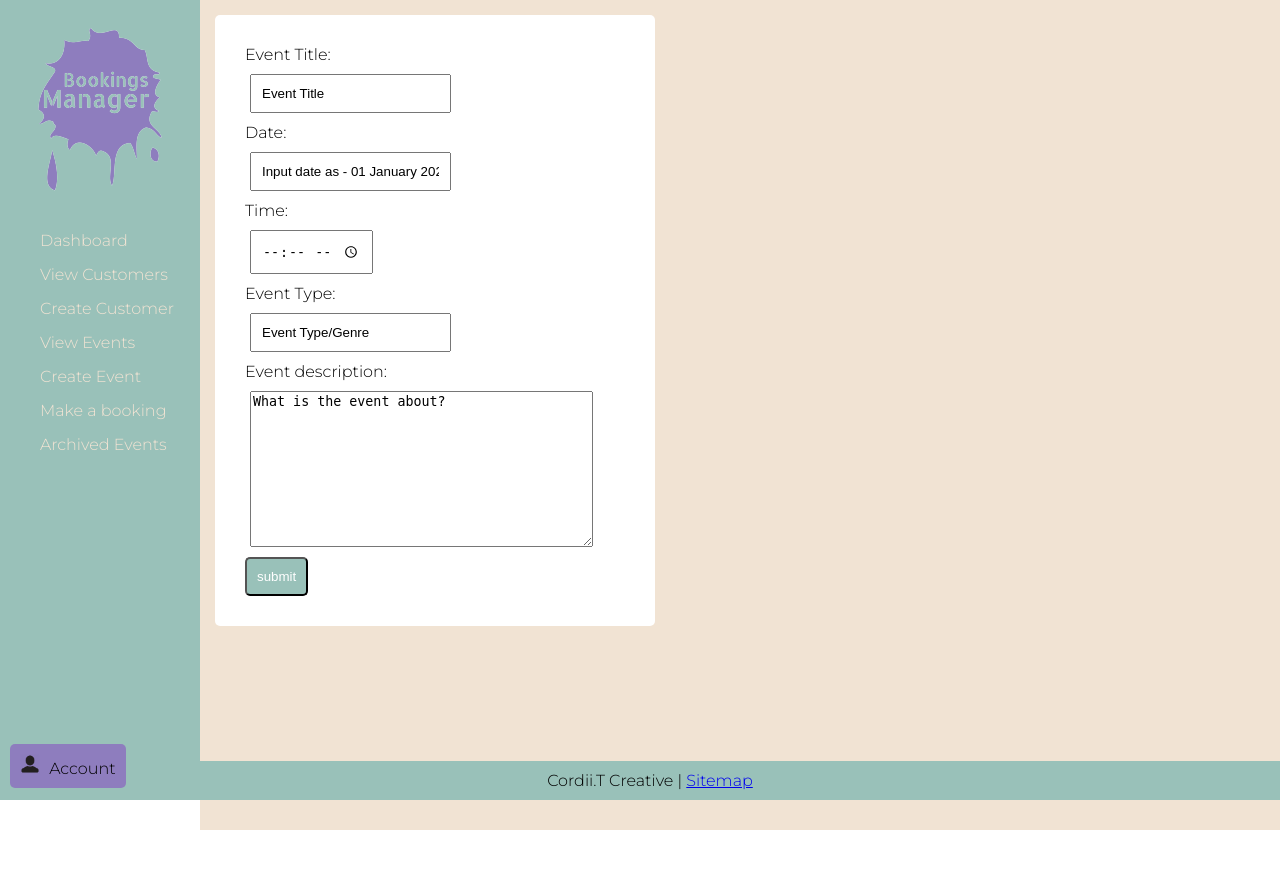
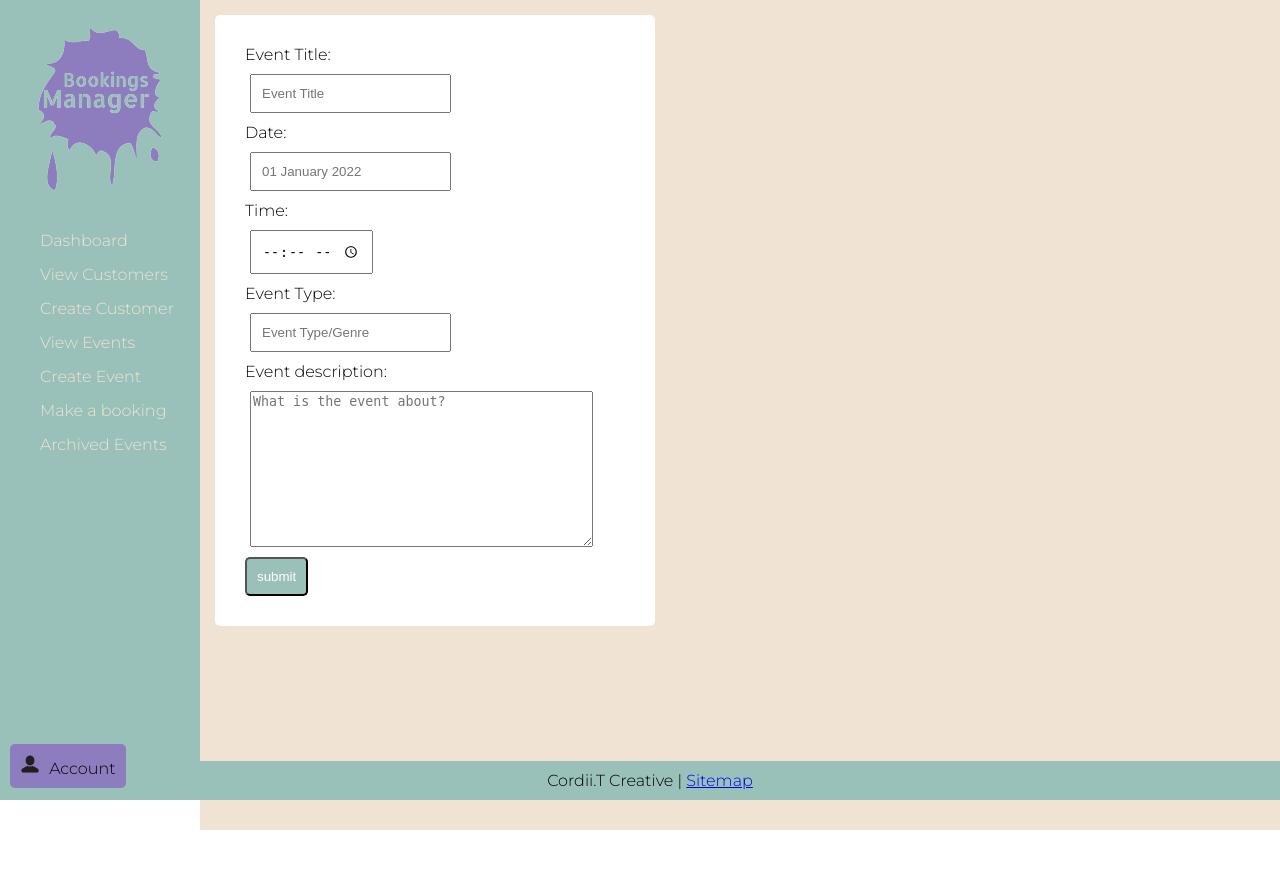
Before and after one commit to CordiiT14/Bookings_Manager, a Flask app: page /events/new in a window 1280 px wide. Run offline with Flask 2, Linux system fonts and the light colour scheme.

Commit message:
updated input fields to include placeholder fields

```diff
--- a/templates/events/new.html
+++ b/templates/events/new.html
@@ -3,15 +3,15 @@
 <div>
     <form action="/events/new" method="post">
         <label for="event_title">Event Title:</label>
-        <input type="text" id="event_title" name="event_title" value="Event Title" required>
+        <input type="text" id="event_title" name="event_title" placeholder="Event Title" required>
         <label for="date">Date:</label>
-        <input type="text" id="date" name="date" value="Input date as - 01 January 2022" required>
+        <input type="text" id="date" name="date" placeholder="01 January 2022" required>
         <label for="time">Time:</label>
-        <input type="time" id="time" name="time" value="Input time as 24:00 clock" required>
+        <input type="time" id="time" name="time" required>
         <label for="event_type">Event Type:</label>
-        <input type="text" id="event_type" name="event_type" value="Event Type/Genre">
+        <input type="text" id="event_type" name="event_type" placeholder="Event Type/Genre">
         <label for="event_type">Event description:</label>
-        <textarea id="description" name="description" rows="10" cols="40">What is the event about?</textarea>
+        <textarea id="description" name="description" rows="10" cols="40" placeholder="What is the event about?"></textarea>
         <input class="button"type="submit" value="submit">
 
     </form>
```
